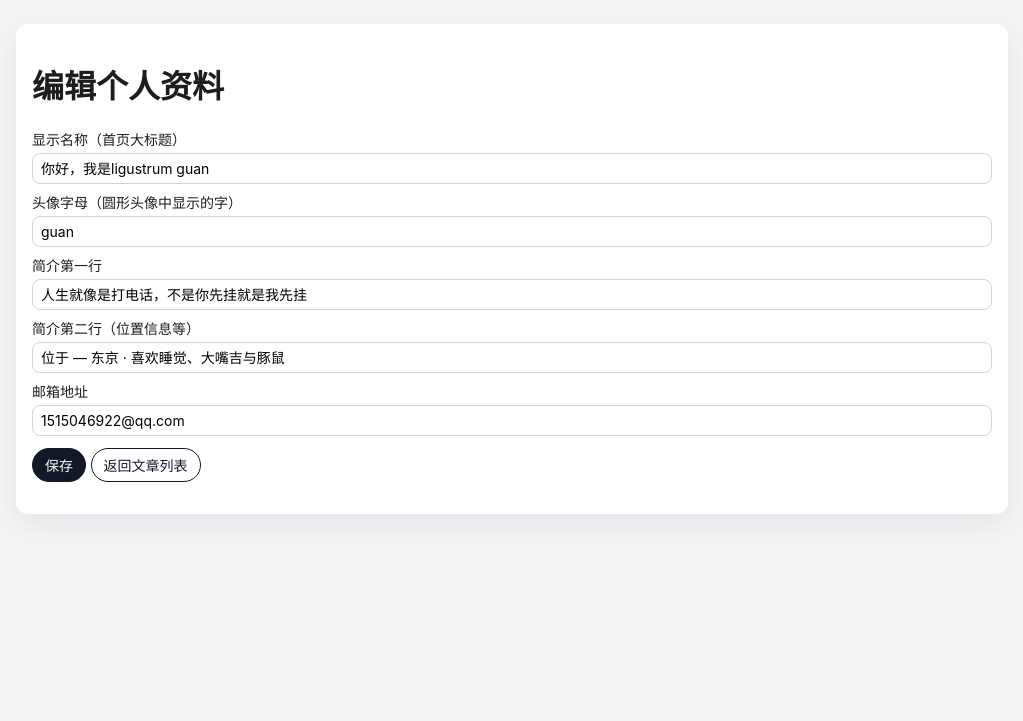
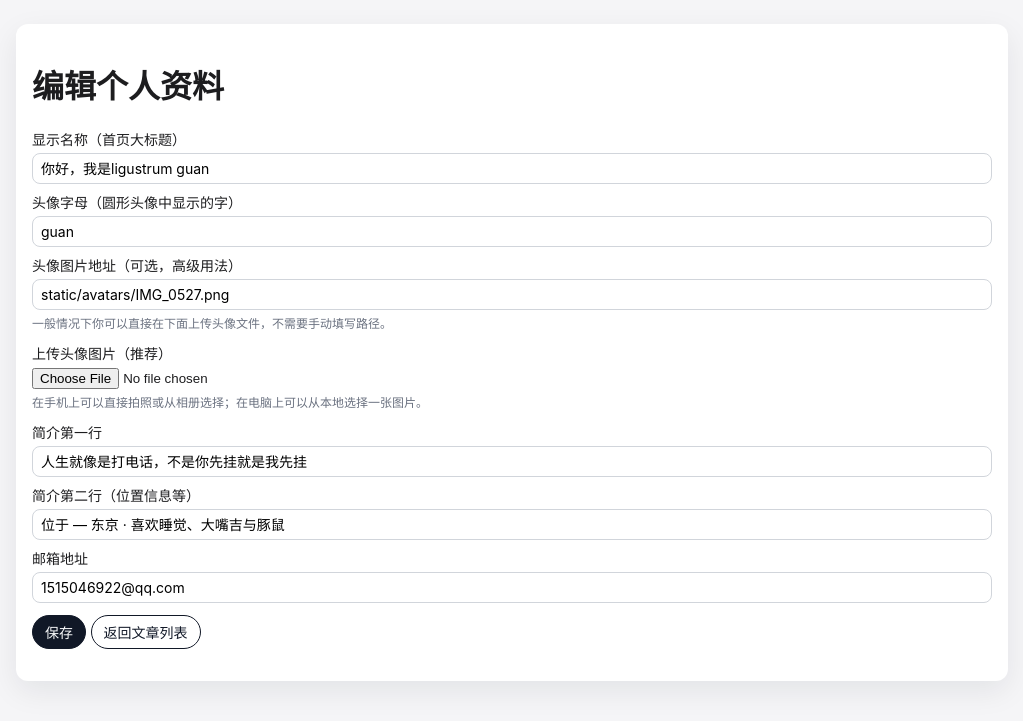
Before and after one commit to ligustrumguan/guan-blog, a Flask app: page /admin/profile in a window 1280 px wide. Shown: the part 48-769 px from the top of the page, without its empty margins (128-1151 px from the left). Run offline with Flask 3, Linux system fonts and the light colour scheme.

Commit message:
通过后台更新文章/个人资料

```diff
--- a/app.py
+++ b/app.py
@@ -6,12 +6,14 @@ from pathlib import Path
 from typing import Any
 
 from flask import Flask, flash, redirect, render_template, request, url_for
+from werkzeug.utils import secure_filename
 
 # 复用 new_post.py 里的工具和路径配置
 from new_post import POSTS_DIR, load_posts_json, save_posts_json, slugify
 
 BASE_DIR = Path(__file__).resolve().parent
 PROFILE_PATH = BASE_DIR / "profile.json"
+AVATAR_DIR = BASE_DIR / "static" / "avatars"
 
 app = Flask(__name__)
 # 本地使用的简单密钥，用于 flash 消息；如果对外部署请改成更安全的随机值
@@ -31,6 +33,7 @@ def default_profile() -> dict[str, str]:
     return {
         "display_name": "你好，我是 关",
         "avatar_text": "G",
+        "avatar_url": "",
         "intro_lead": "喜欢豚鼠 / 写日记用",
         "intro_meta": "位于 — 东京 · 喜欢睡觉、大嘴吉与豚鼠",
         "email": "1515046922@qq.com",
@@ -71,13 +74,26 @@ def admin_profile() -> str:
     if request.method == "POST":
         display_name = (request.form.get("display_name") or "").strip() or profile["display_name"]
         avatar_text = (request.form.get("avatar_text") or "").strip() or profile["avatar_text"]
+        avatar_url = (request.form.get("avatar_url") or "").strip() or profile.get("avatar_url", "")
         intro_lead = (request.form.get("intro_lead") or "").strip() or profile["intro_lead"]
         intro_meta = (request.form.get("intro_meta") or "").strip() or profile["intro_meta"]
         email = (request.form.get("email") or "").strip() or profile["email"]
 
+        # 处理头像文件上传：如果选择了新文件，则保存到 static/avatars 并覆盖 avatar_url
+        file = request.files.get("avatar_file")
+        if file and file.filename:
+            filename = secure_filename(file.filename)
+            if filename:
+                AVATAR_DIR.mkdir(parents=True, exist_ok=True)
+                save_path = AVATAR_DIR / filename
+                file.save(save_path)
+                # Flask 的静态文件默认挂载在 /static 下，前端用这个相对路径即可
+                avatar_url = f"static/avatars/{filename}"
+
         new_profile = {
             "display_name": display_name,
             "avatar_text": avatar_text,
+            "avatar_url": avatar_url,
             "intro_lead": intro_lead,
             "intro_meta": intro_meta,
             "email": email,
--- a/profile.json
+++ b/profile.json
@@ -1,6 +1,7 @@
 {
   "display_name": "你好，我是ligustrum guan",
   "avatar_text": "guan",
+  "avatar_url": "static/avatars/IMG_0527.png",
   "intro_lead": "人生就像是打电话，不是你先挂就是我先挂",
   "intro_meta": "位于 — 东京 · 喜欢睡觉、大嘴吉与豚鼠",
   "email": "1515046922@qq.com"
--- a/style.css
+++ b/style.css
@@ -100,7 +100,8 @@ body{
 .theme-icon{font-size:0.95rem;line-height:1}
 
 .intro{display:flex;gap:20px;align-items:center;padding:40px 0}
-.avatar{width:96px;height:96px;border-radius:24px;background:linear-gradient(135deg,var(--accent),#60a5fa);display:flex;align-items:center;justify-content:center;font-weight:700;color:#0b1120;font-size:32px;box-shadow:0 18px 40px rgba(15,23,42,0.25)}
+.avatar{width:96px;height:96px;border-radius:24px;background:linear-gradient(135deg,var(--accent),#60a5fa);display:flex;align-items:center;justify-content:center;font-weight:700;color:#0b1120;font-size:32px;box-shadow:0 18px 40px rgba(15,23,42,0.25);overflow:hidden}
+.avatar-img{width:100%;height:100%;object-fit:cover;border-radius:inherit;display:block}
 .intro-text h1{margin:0 0 8px 0;font-size:1.7rem}
 .lead{margin:0 0 8px 0;color:var(--muted);max-width:36rem}
 .meta{color:var(--muted);margin-top:6px;font-size:0.95rem}
--- a/templates/admin_profile.html
+++ b/templates/admin_profile.html
@@ -3,12 +3,20 @@
 {% block content %}
   <h1>编辑个人资料</h1>
 
-  <form method="post">
+  <form method="post" enctype="multipart/form-data">
     <label for="display_name">显示名称（首页大标题）</label>
     <input type="text" id="display_name" name="display_name" value="{{ profile.display_name }}" />
 
     <label for="avatar_text">头像字母（圆形头像中显示的字）</label>
     <input type="text" id="avatar_text" name="avatar_text" value="{{ profile.avatar_text }}" />
+
+  <label for="avatar_url">头像图片地址（可选，高级用法）</label>
+  <input type="text" id="avatar_url" name="avatar_url" value="{{ profile.avatar_url }}" />
+  <p style="font-size:12px;color:#6b7280;margin-top:4px;">一般情况下你可以直接在下面上传头像文件，不需要手动填写路径。</p>
+
+  <label for="avatar_file">上传头像图片（推荐）</label>
+  <input type="file" id="avatar_file" name="avatar_file" accept="image/*" capture="user" />
+  <p style="font-size:12px;color:#6b7280;margin-top:4px;">在手机上可以直接拍照或从相册选择；在电脑上可以从本地选择一张图片。</p>
 
     <label for="intro_lead">简介第一行</label>
     <input type="text" id="intro_lead" name="intro_lead" value="{{ profile.intro_lead }}" />
```
Also changed, not shown: script.js (+11 -2 lines), static/avatars/IMG_0527.png (added).
